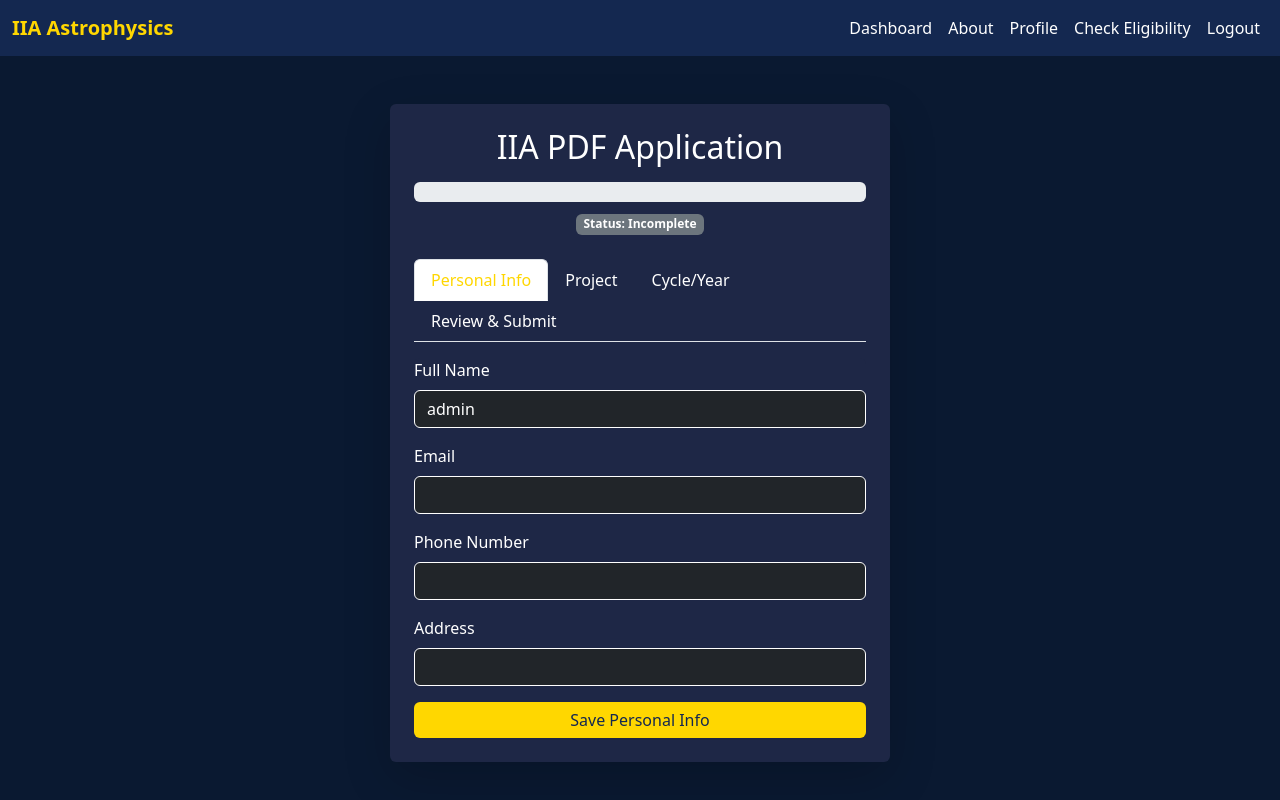
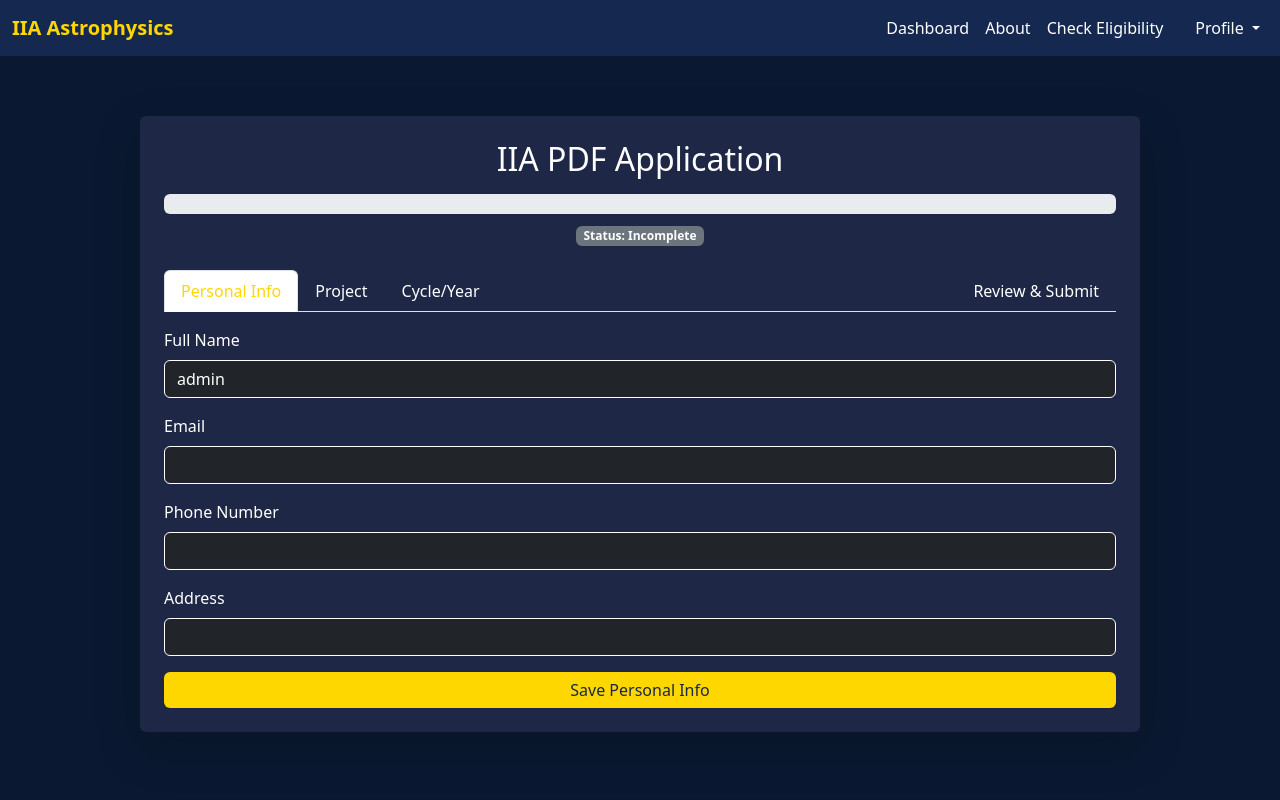
Before and after one commit to sanjdk/workingweb, a Django app: page /dashboard/ in a window 1280 px wide. Run offline with Django 5.2, Linux system fonts and the light colour scheme; a user stored in the database is signed in; data comes from the database, SQL or seed files in the repository; both versions use the stored data as it was after the commit.

Commit message:
Fixed the profile and tweaked small changes

```diff
--- a/core/templates/core/base.html
+++ b/core/templates/core/base.html
@@ -39,9 +39,29 @@
         <li class="nav-item"><a class="nav-link" href="/dashboard">Dashboard</a></li>
         <li class="nav-item"><a class="nav-link" href="/about">About</a></li>
         {% if user.is_authenticated %}
-        <li class="nav-item"><a class="nav-link" href="/profile">Profile</a></li>
         <li class="nav-item"><a class="nav-link" href="/eligibility">Check Eligibility</a></li>
-        <li class="nav-item"><a class="nav-link" href="/logout">Logout</a></li>
+        <li class="nav-item dropdown ms-3">
+          <a class="nav-link dropdown-toggle" href="#" id="profileDropdown" role="button" data-bs-toggle="dropdown" aria-expanded="false">
+            <i class="bi bi-person-circle"></i> Profile
+          </a>
+         <ul class="dropdown-menu dropdown-menu-end bg-dark" aria-labelledby="profileDropdown" style="background:#1e2746;">
+            <li><a class="dropdown-item text-light" href="/profile?tab=account">Account Details</a></li>
+            <li><a class="dropdown-item text-light" href="/profile?tab=application">Application Details</a></li>
+            <li><hr class="dropdown-divider"></li>
+            <li><a class="dropdown-item text-danger" href="/logout">Logout</a></li>
+        /* Custom style for dark dropdown menu */
+        .dropdown-menu.bg-dark {
+            background: #1e2746 !important;
+        }
+        .dropdown-menu.bg-dark .dropdown-item {
+            color: #fff !important;
+        }
+        .dropdown-menu.bg-dark .dropdown-item:hover, .dropdown-menu.bg-dark .dropdown-item:focus {
+            background: #142850 !important;
+            color: #ffd700 !important;
+        }
+          </ul>
+        </li>
         {% else %}
         <li class="nav-item"><a class="nav-link" href="/register">Register</a></li>
         <li class="nav-item"><a class="nav-link" href="/login">Login</a></li>
--- a/core/templates/core/dashboard.html
+++ b/core/templates/core/dashboard.html
@@ -1,7 +1,7 @@
 {% extends 'core/base.html' %}
 {% block content %}
 <div class="d-flex justify-content-center align-items-center" style="min-height: 80vh;">
-  <div class="card p-4 shadow-lg" style="width: 100%; max-width: 500px; background: #1e2746;">
+  <div class="card p-4 shadow-lg" style="width: 100%; max-width: 1000px; min-height: 600px; background: #1e2746;">
     <h2 class="mb-3 text-center" style="color:#ffd700;">IIA PDF Application</h2>
     <div class="mb-4">
       <div class="progress" style="height: 20px;">
@@ -14,17 +14,17 @@
       </div>
     </div>
     <!-- Tab Navigation -->
-    <ul class="nav nav-tabs mb-3" id="pdfAppTabs" role="tablist">
-      <li class="nav-item" role="presentation">
+    <ul class="nav nav-tabs mb-3 flex-nowrap" id="pdfAppTabs" role="tablist" style="white-space:nowrap;">
+      <li class="nav-item" role="presentation" style="display:inline-block;">
         <button class="nav-link active" id="personal-tab" data-bs-toggle="tab" data-bs-target="#personal" type="button" role="tab">Personal Info</button>
       </li>
-      <li class="nav-item" role="presentation">
+      <li class="nav-item" role="presentation" style="display:inline-block;">
         <button class="nav-link" id="project-tab" data-bs-toggle="tab" data-bs-target="#project" type="button" role="tab">Project</button>
       </li>
-      <li class="nav-item" role="presentation">
+      <li class="nav-item" role="presentation" style="display:inline-block;">
         <button class="nav-link" id="cycle-tab" data-bs-toggle="tab" data-bs-target="#cycle" type="button" role="tab">Cycle/Year</button>
       </li>
-      <li class="nav-item" role="presentation">
+      <li class="nav-item ms-auto" role="presentation" style="display:inline-block; float:right;">
         <button class="nav-link" id="review-tab" data-bs-toggle="tab" data-bs-target="#review" type="button" role="tab">Review & Submit</button>
       </li>
     </ul>
```
Also changed, not shown: core/templates/core/profile.html (+26 -2 lines), core/templates/core/register.html (+21 -1 lines), db.sqlite3.
